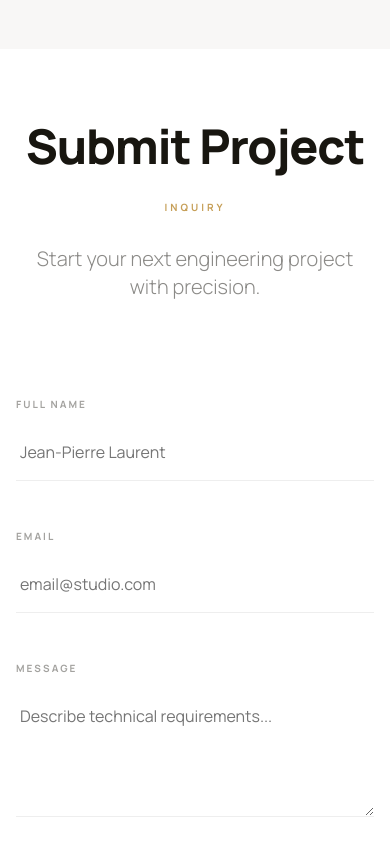
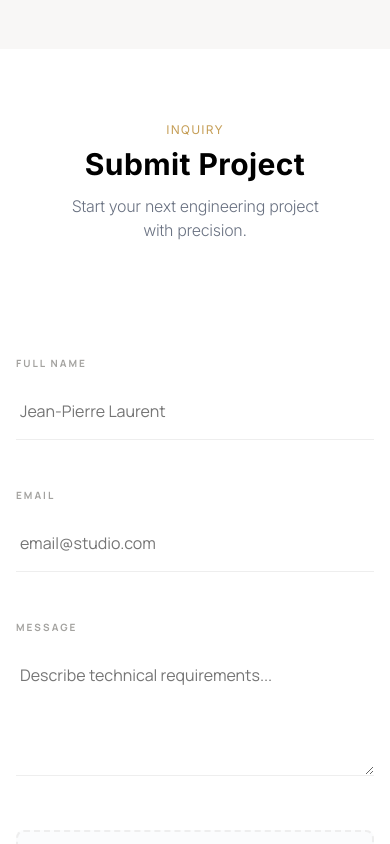
Before and after one commit to neetrino/goldcrest3d.com, a Next.js app: page / in a window 390 px wide. Shown: the part 7980-8824 px from the top of the page. Built offline with nearby package versions, Linux system fonts and the light colour scheme; no server answers.

Commit message:
Inquiry
Submit Project
Start your next engineering project with precision. ին մօբիլե իս ռեադը

```diff
--- a/src/components/landing/SectionQuote.tsx
+++ b/src/components/landing/SectionQuote.tsx
@@ -1,9 +1,20 @@
 import { LANDING_SECTION_IDS } from "@/constants";
 import { QuoteForm } from "@/components/quote-form/QuoteForm";
 
-/** Desktop (`md:`) — SF Compact 58px / weight 457; mobile — Manrope 48px extrabold. */
+/** Mobile: Inter 12/16, tracking 1.2px. `md:` — previous Inquiry label (Manrope 10px bold). */
+const QUOTE_INQUIRY_LABEL_CLASS =
+  "text-center font-sans text-xs font-normal leading-4 tracking-[1.2px] text-[#C69F58] uppercase not-italic md:font-manrope md:text-[10px] md:font-bold md:leading-[15px] md:tracking-[3px]";
+
+/**
+ * Mobile: Inter 30/36, flex `1 0 0`, #000, tracking 0.396px.
+ * `md:` — SF Compact 58px / 457, #181610 (unchanged desktop).
+ */
 const QUOTE_SUBMIT_HEADING_CLASS =
-  "mt-0 text-center font-manrope text-[48px] font-extrabold leading-[48px] tracking-[-1.2px] text-[#181610] md:mt-[30px] md:font-[\"SF_Compact\",-apple-system,BlinkMacSystemFont,sans-serif] md:text-[58px] md:font-[457] md:leading-[48px] md:tracking-[-1.2px]";
+  "mt-2 min-w-0 flex-[1_0_0] text-center font-sans text-[30px] font-bold leading-[36px] tracking-[0.396px] text-black not-italic md:mt-[30px] md:flex-none md:font-[\"SF_Compact\",-apple-system,BlinkMacSystemFont,sans-serif] md:text-[58px] md:font-[457] md:leading-[48px] md:tracking-[-1.2px] md:text-[#181610]";
+
+/** Mobile: Inter 16/24, 283px wide, #6A7282. Tighter `mt` vs desktop; form `mt` compensates so layout below stays aligned. */
+const QUOTE_SUBTITLE_CLASS =
+  "mt-3 mx-auto w-full max-w-[283px] shrink-0 text-center font-sans text-base font-light leading-6 tracking-[-0.312px] text-[#6A7282] not-italic md:mt-[29.25px] md:max-w-none md:font-manrope md:text-[20px] md:leading-[28px] md:tracking-normal md:text-[rgba(24,22,16,0.5)]";
 
 export function SectionQuote() {
   return (
@@ -13,18 +24,17 @@ export function SectionQuote() {
       aria-labelledby="quote-heading"
     >
       <div className="mx-auto max-w-[848px]">
-        <div className="flex flex-col-reverse md:flex-col">
-          <p className="mt-[30px] font-manrope text-center font-bold leading-[15px] tracking-[3px] text-[#c69f58] text-[10px] uppercase md:mt-0">
-            Inquiry
-          </p>
+        <p className={QUOTE_INQUIRY_LABEL_CLASS}>Inquiry</p>
+        <div className="flex w-full md:contents">
           <h2 id="quote-heading" className={QUOTE_SUBMIT_HEADING_CLASS}>
             Submit Project
           </h2>
         </div>
-        <p className="mt-[29.25px] font-manrope text-center font-light leading-[28px] text-[rgba(24,22,16,0.5)] text-[20px]">
-          Start your next engineering project with precision.
+        <p className={QUOTE_SUBTITLE_CLASS}>
+          Start your next engineering project{' '}
+          <span className="whitespace-nowrap md:whitespace-normal">with precision.</span>
         </p>
-        <div className="mt-[96px]">
+        <div className="mt-[113.25px] md:mt-[96px]">
           <QuoteForm />
         </div>
       </div>
```
